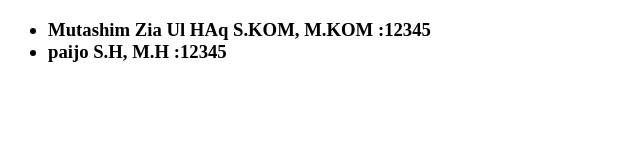
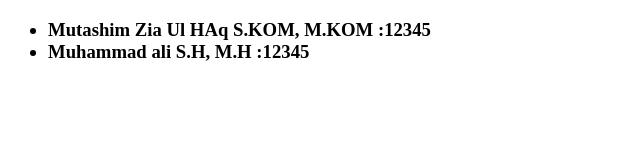
Before and after one commit to mtshmzlhq/Basic-Git, a plain HTML site: page staff.html in a window 1280 px wide. Shown: the whole page, without its empty margins (0-640 px from the left). Drawn offline with Linux system fonts and the light colour scheme.

Commit message:
mengubah isi dari file hmtl

```diff
--- a/staff.html
+++ b/staff.html
@@ -9,7 +9,7 @@
     <h3>
         <ul>
             <li>Mutashim Zia Ul HAq S.KOM, M.KOM :12345</li>
-            <li>paijo S.H, M.H :12345</li>
+            <li>Muhammad ali S.H, M.H :12345</li>
         </ul>
     </h3>
 </body>
```
Also changed, not shown: mahasiswa.html (+1 -1 lines).
